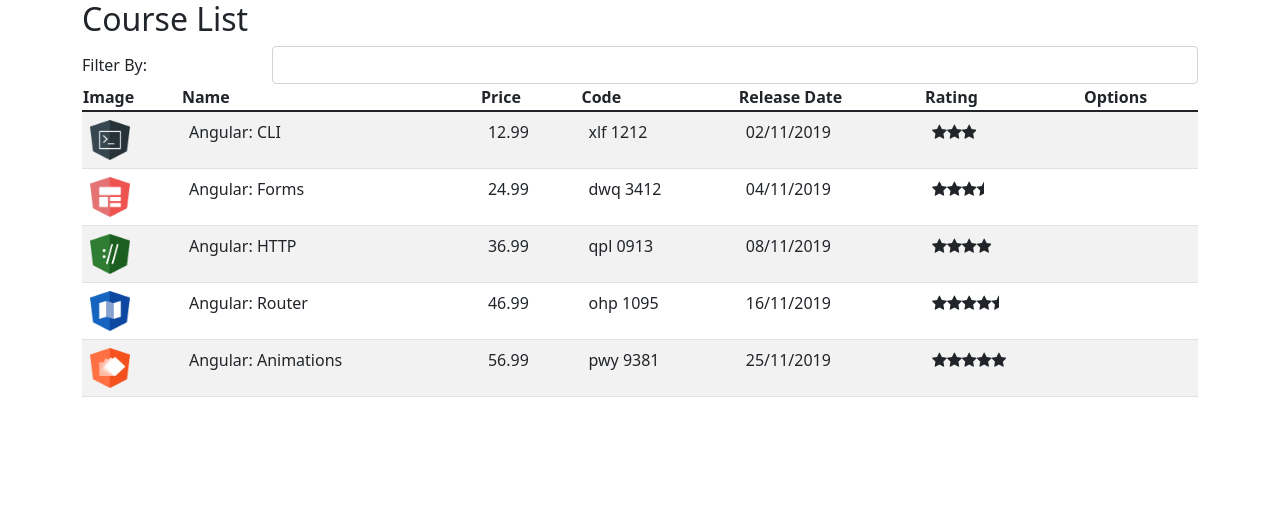
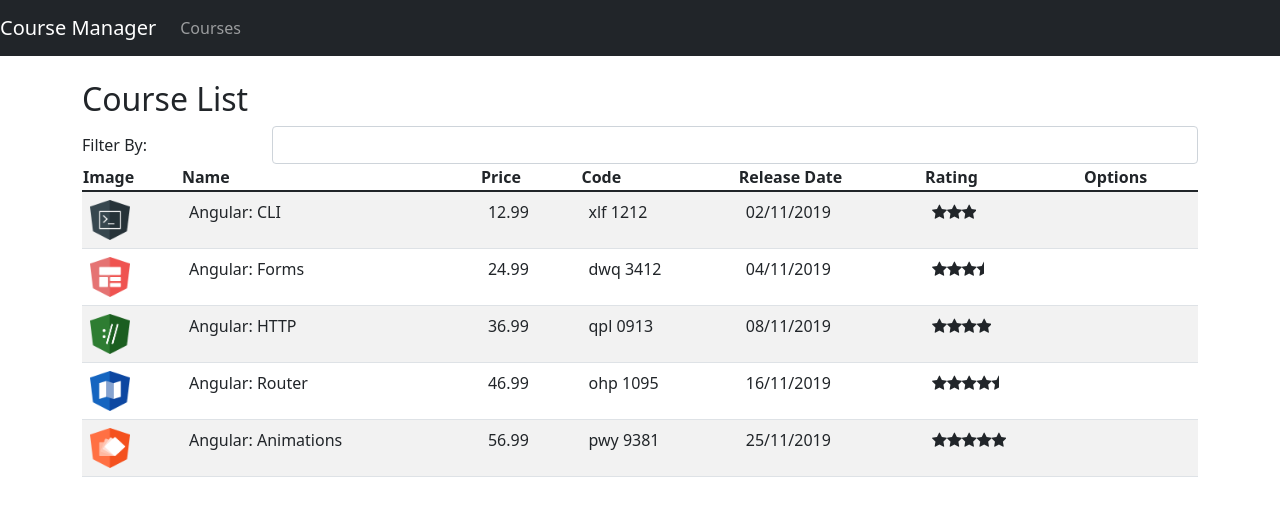
Before and after one commit to juliocesarcs2004/Plataforma-de-cursos-online-com-Angular, an Angular app: page /courses in a window 1280 px wide. Shown: the top 516 px of the page. Built offline with nearby package versions, Linux system fonts and the light colour scheme.

Commit message:
Concluído item Protegendo Rotas com Guards

```diff
--- a/src/app/app.component.html
+++ b/src/app/app.component.html
@@ -1,3 +1,4 @@
-<div class="container">
-    <app-course-list></app-course-list>
+<app-nav-bar></app-nav-bar>
+<div class="container mt-4">
+    <router-outlet></router-outlet>
 </div>
--- a/src/app/courses/course-list.component.ts
+++ b/src/app/courses/course-list.component.ts
@@ -3,7 +3,6 @@
 import { CourseService } from "./course.service";
 
 @Component({
-    selector: 'app-course-list',
     templateUrl: './course-list.component.html'
 })
 export class CourseListComponent implements OnInit{
--- /dev/null
+++ b/src/app/error-404/error-404.component.html
@@ -0,0 +1 @@
+<h2>Error 404</h2>
--- /dev/null
+++ b/src/app/nav-bar/nav-bar.component.html
@@ -0,0 +1,16 @@
+<nav class="navbar navbar-expand-lg navbar-dark bg-dark">
+    <a href="#" class="navbar-brand">Course Manager</a>
+
+    <button class="navbar-toggler" type="button" data-toggle="collapse" data-target="#navbarSupportedContent"
+        aria-controls="navbarSupportedContent" aria-expanded="false" aria-label="Toggle navigation">
+        <span class="navbar-toggler-icon"></span>
+    </button>
+
+    <div class="collapse navbar-collapse" id="navbarSupportedContent">
+        <ul class="navbar-nav mr-auto">
+            <li class="nav-item">
+                <a href="#" routerLinkActive="active" class="nav-link">Courses</a>
+            </li>
+        </ul>
+    </div>
+</nav>
```
Also changed, not shown: src/app/app.module.ts (+19 -2 lines), src/app/error-404/error-404.component.ts (added, +8 -0 lines), src/app/nav-bar/nav-bar.component.ts (added, +10 -0 lines).
